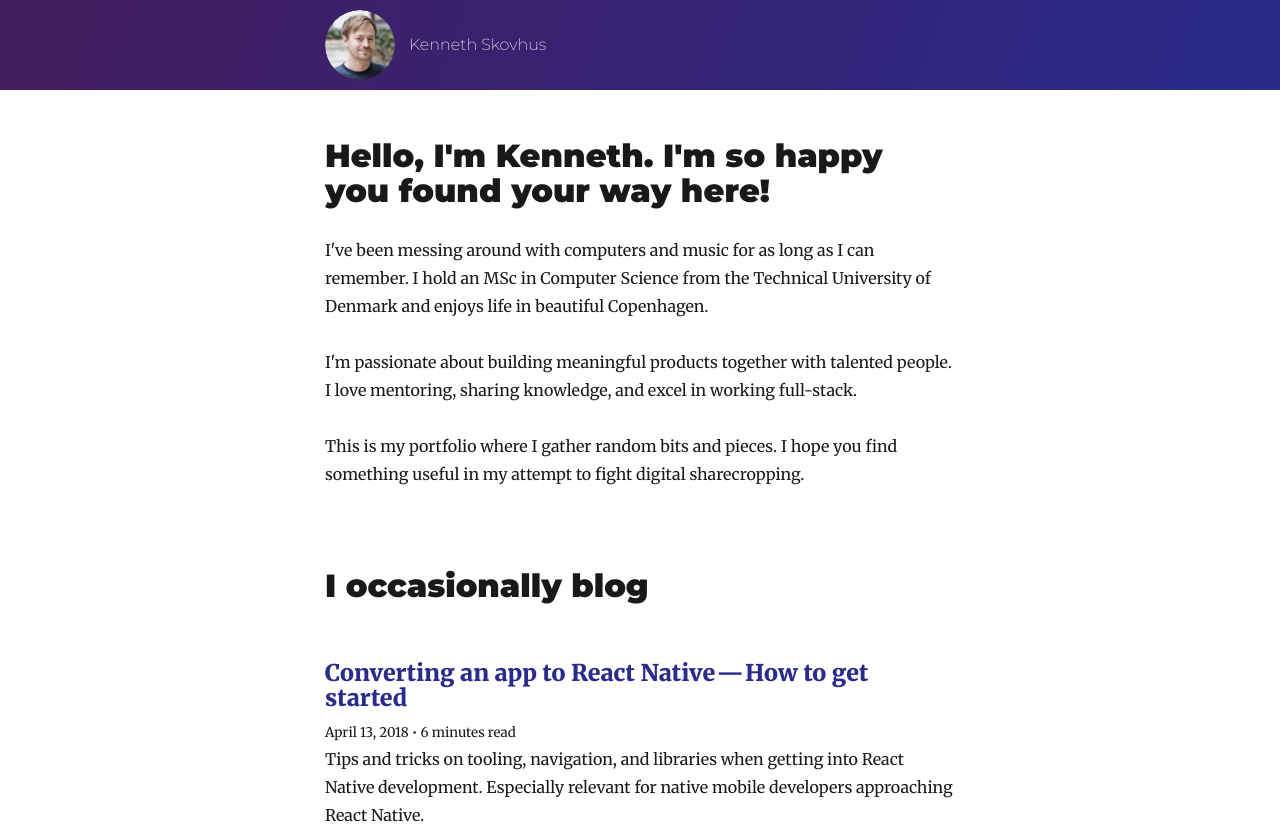
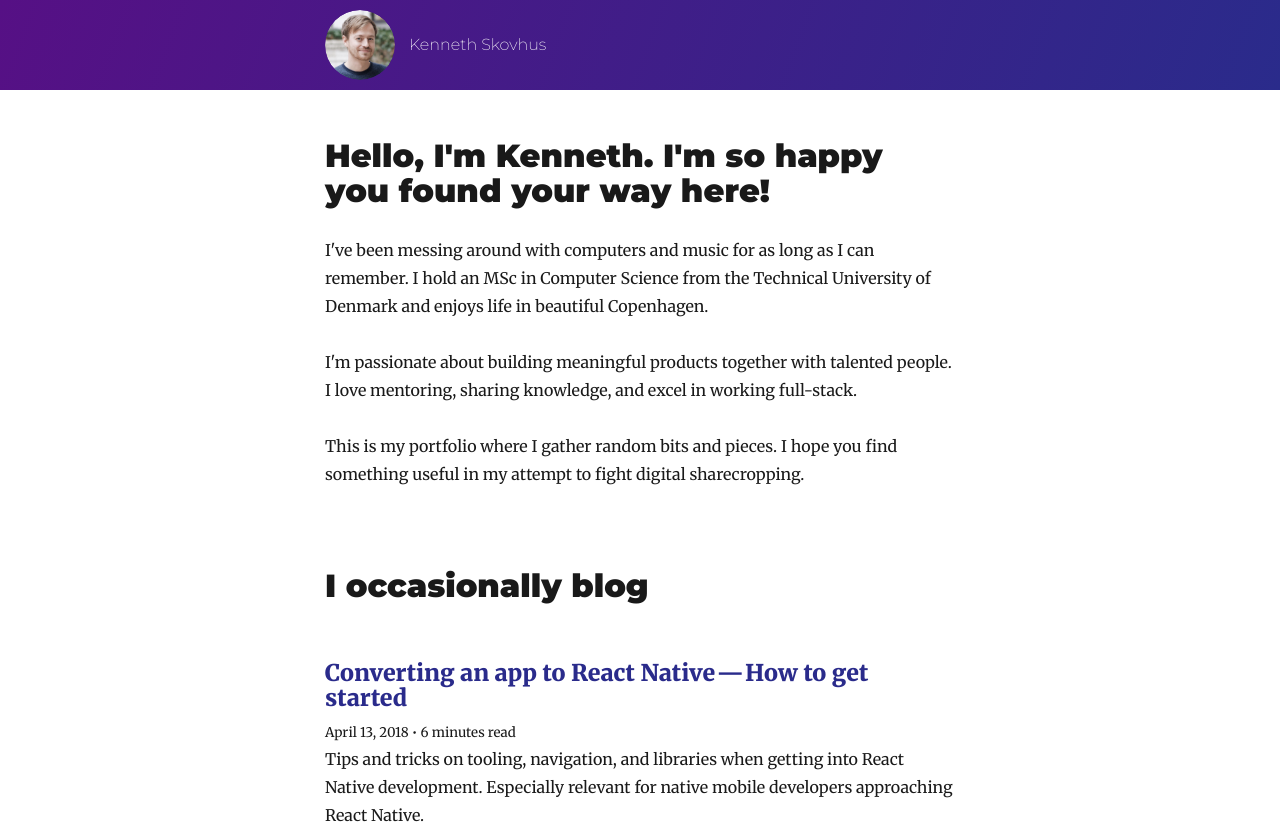
Before and after one commit to skovhus/skovhus.dev, a Gatsby site: page / in a window 1280 px wide. Shown: the top 832 px of the page. Built offline with nearby package versions, Linux system fonts and the light colour scheme; Gatsby itself is replaced by a stand-in of ours; some packages are replaced by stand-ins of ours.

Commit message:
Color adjustment

```diff
--- a/src/utils/global-styles.css
+++ b/src/utils/global-styles.css
@@ -2,7 +2,7 @@
   --primary-color: #2a2b8b;
   --gradient-background: linear-gradient(
     110deg,
-    #431c5d 0%,
+    #561085 0%,
     var(--primary-color) 100%
   );
 }
```
